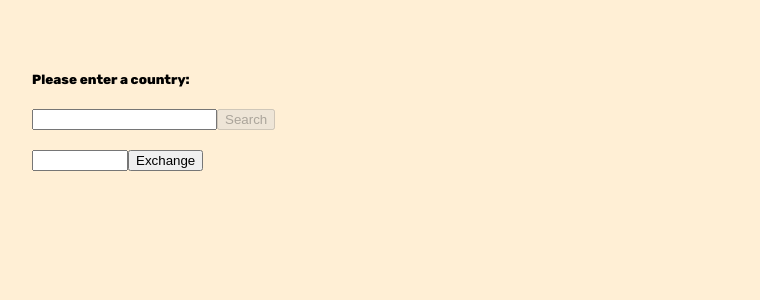
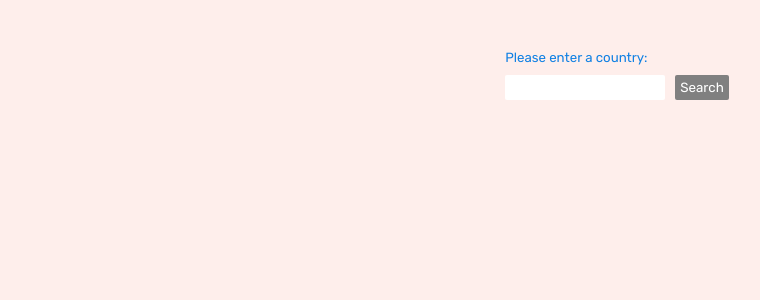
Before and after one commit to Ragtulf/anyfin, a React (Create React App) app: page / in a window 1280 px wide. Shown: the top 300 px of the page, without its empty margins (18-778 px from the left). Built offline with nearby package versions, Linux system fonts and the light colour scheme.

Commit message:
Finished exchange calculation. Styling done.

```diff
--- a/package.json
+++ b/package.json
@@ -13,7 +13,8 @@
     "react": "^16.12.0",
     "react-dom": "^16.12.0",
     "react-scripts": "^3.4.3",
-    "styled-components": "^5.2.0"
+    "styled-components": "^5.2.0",
+    "sweetalert": "^2.1.2"
   },
   "scripts": {
     "start": "react-scripts start",
--- a/src/App.js
+++ b/src/App.js
@@ -1,11 +1,18 @@
 import React from 'react'
+import styled from 'styled-components/macro'
 import { CountrySearch } from './components/CountrySearch'
 
 export const App = () => {
 
   return (
-    <div>
+    <FlexDiv>
       <CountrySearch />
-    </div>
+    </FlexDiv>
   )
 }
+
+const FlexDiv = styled.div`
+  display: flex;
+  flex-direction: column;
+  align-items: center;
+`
--- a/src/components/CountryInfo.js
+++ b/src/components/CountryInfo.js
@@ -1,14 +1,49 @@
 import React from 'react'
+import styled from 'styled-components/macro'
 
 export const CountryInfo = ({ countryInfo }) => {
   console.log('This is countryInfo:', countryInfo)
   return (
-    <section>
-      <h1>{countryInfo[0] && countryInfo[0].name}</h1>
-      <h2>{countryInfo[0] && countryInfo[0].capital}</h2>
-      <h3>{countryInfo[0] && countryInfo[0].population}</h3>
-      <h3>{countryInfo[0] && countryInfo[0].currencies[0].name}</h3>
-      <h3>{countryInfo[0] && countryInfo[0].currencies[0].code}</h3>
-    </section>
+    <InfoSection>
+      <CountryHeadline>{countryInfo[0] && countryInfo[0].name}</CountryHeadline>
+      <DetailInfoDiv>
+        <CapitalHeading>{countryInfo[0] && countryInfo[0].capital}</CapitalHeading>
+        {countryInfo.length > 0 &&
+          <DetailInfo>Population:
+            <BoldSpan> {(countryInfo[0] && countryInfo[0].population).toLocaleString('en')}</BoldSpan>
+          </DetailInfo>}
+        {countryInfo.length > 0 &&
+          <DetailInfo>Currency:
+            <BoldSpan> {countryInfo[0] && countryInfo[0].currencies[0].name} - {countryInfo[0] && countryInfo[0].currencies[0].code}</BoldSpan>
+          </DetailInfo>}
+      </DetailInfoDiv>
+    </InfoSection>
   )
 }
+
+const InfoSection = styled.section`
+  width: 80%;
+`
+
+const CountryHeadline = styled.h1`
+  font-size: 130px;
+  margin: 0;
+`
+
+const DetailInfoDiv = styled.div`
+  margin: 0 0 40px 40px;
+`
+
+const CapitalHeading = styled.h2`
+  font-size: 60px;
+  margin: 0;
+`
+
+const DetailInfo = styled.h3`
+  font-weight: 400;
+  margin: 20px 0;
+`
+
+const BoldSpan = styled.span`
+  font-weight: 800;
+`
--- a/src/components/CountrySearch.js
+++ b/src/components/CountrySearch.js
@@ -1,4 +1,5 @@
 import React, { useState } from 'react'
+import styled from 'styled-components/macro'
 import { CountryInfo } from './CountryInfo'
 import { Exchange } from './Exchange'
 
@@ -17,22 +18,55 @@ export const CountrySearch = () => {
 
   return (
     <div>
-      <h5>Please enter a country:</h5>
+      <Heading>Please enter a country:</Heading>
       <form
         onSubmit={Search}>
-        <input
+        <SearchInput
           type="text"
           onChange={(event) => setCountry(event.target.value)}
           value={country} />
-        <button
+        <SearchButton
           type="submit"
           disabled={!country}
           value="Search">
           Search
-        </button>
+        </SearchButton>
       </form>
-      <CountryInfo countryInfo={results} />
-      {results && <Exchange currencyArray={results[0]} />}
+      {results.length > 0 && <CountryInfo countryInfo={results} />}
+      {results.length > 0 && <Exchange currencyArray={results[0]} />}
     </div>
   )
 }
+
+const Heading = styled.h5`
+  margin: 0;
+  font-weight: 400;
+`
+
+const SearchInput = styled.input`
+  border: none;
+  border-radius: 2px;
+  width: 150px;
+  padding: 5px;
+  color: #0B5699;
+`
+
+const SearchButton = styled.button`
+  border: none;
+  padding: 5px;
+  margin: 10px;
+  border-radius: 2px;
+  background: #ffa79e;
+  color: white;
+  font-family: 'Rubik', sans-serif;
+  font-weight: 400;
+
+  &:hover {
+    background: #F87060;
+    cursor: pointer;
+  }
+
+  &:disabled {
+    background-color: gray;
+  }
+`
--- a/src/components/Exchange.js
+++ b/src/components/Exchange.js
@@ -1,4 +1,5 @@
 import React, { useState } from 'react'
+import styled from 'styled-components/macro'
 
 export const Exchange = ({ currencyArray }) => {
   const [input, setInput] = useState('')
@@ -7,7 +8,6 @@ export const Exchange = ({ currencyArray }) => {
   const HandleExchange = (event) => {
     event.preventDefault()
     const currency = currencyArray.currencies[0].code
-    console.log('This is the props:', currency)
 
     const EXCHANGE_API = `https://api.exchangeratesapi.io/latest?base=SEK&symbols=${currency}`
 
@@ -17,15 +17,23 @@ export const Exchange = ({ currencyArray }) => {
         console.log(Object.values(json.rates))
         setRate(Object.values(json.rates))
         console.log('This is the rate:', rate)
+        console.log('Hey input!!', input)
       })
+
+    const CountryRate = (rate.map((item) => (item)) * input)
+    console.log(CountryRate)
   }
 
   return (
     <div>
-      {rate && <h3>{rate.map((item) => (item))}</h3>}
+      <FlexDiv>
+        <Heading>Convert SEK into local currency:</Heading>
+        {rate.length > 0 && input && <h3>{`${input} SEK = ${(rate.map((item) => (item)) * input).toFixed(2)}`}</h3>}
+      </FlexDiv>
+
       <form
         onSubmit={HandleExchange}>
-        <input
+        <ExchangeInput
           // name="currency"
           // id="currency"
           type="number"
@@ -33,11 +41,49 @@ export const Exchange = ({ currencyArray }) => {
           max="1000000"
           value={input}
           onChange={(event) => setInput(event.target.value)} />
-        <button
+        <ExchangeButton
           type="submit">
           Exchange
-        </button>
+        </ExchangeButton>
       </form>
     </div>
   )
 }
+
+const FlexDiv = styled.div`
+  display: flex;
+  flex-direction: column;
+`
+
+const Heading = styled.h4`
+  margin-bottom: 0px;
+  font-weight: 400;
+`
+
+const ExchangeInput = styled.input`
+  border: none;
+  border-radius: 2px;
+  width: 150px;
+  padding: 5px;
+  color: #0B5699;
+`
+
+const ExchangeButton = styled.button`
+border: none;
+padding: 5px;
+margin: 10px;
+border-radius: 2px;
+background: #ffa79e;
+color: white;
+font-family: 'Rubik', sans-serif;
+font-weight: 400;
+
+&:hover {
+  background: #F87060;
+  cursor: pointer;
+}
+
+&:disabled {
+  background-color: gray;
+}
+`
--- a/src/index.css
+++ b/src/index.css
@@ -1,7 +1,8 @@
 body {
   margin: 0;
   font-family: 'Rubik', sans-serif;
-  background-color: papayawhip;
+  background-color: #FEEEEB;
+  color: #1080e3;
   padding: 50px;
 }
 
```
Also changed, not shown: 1 other file (tests, documents, lock files or other folders).
